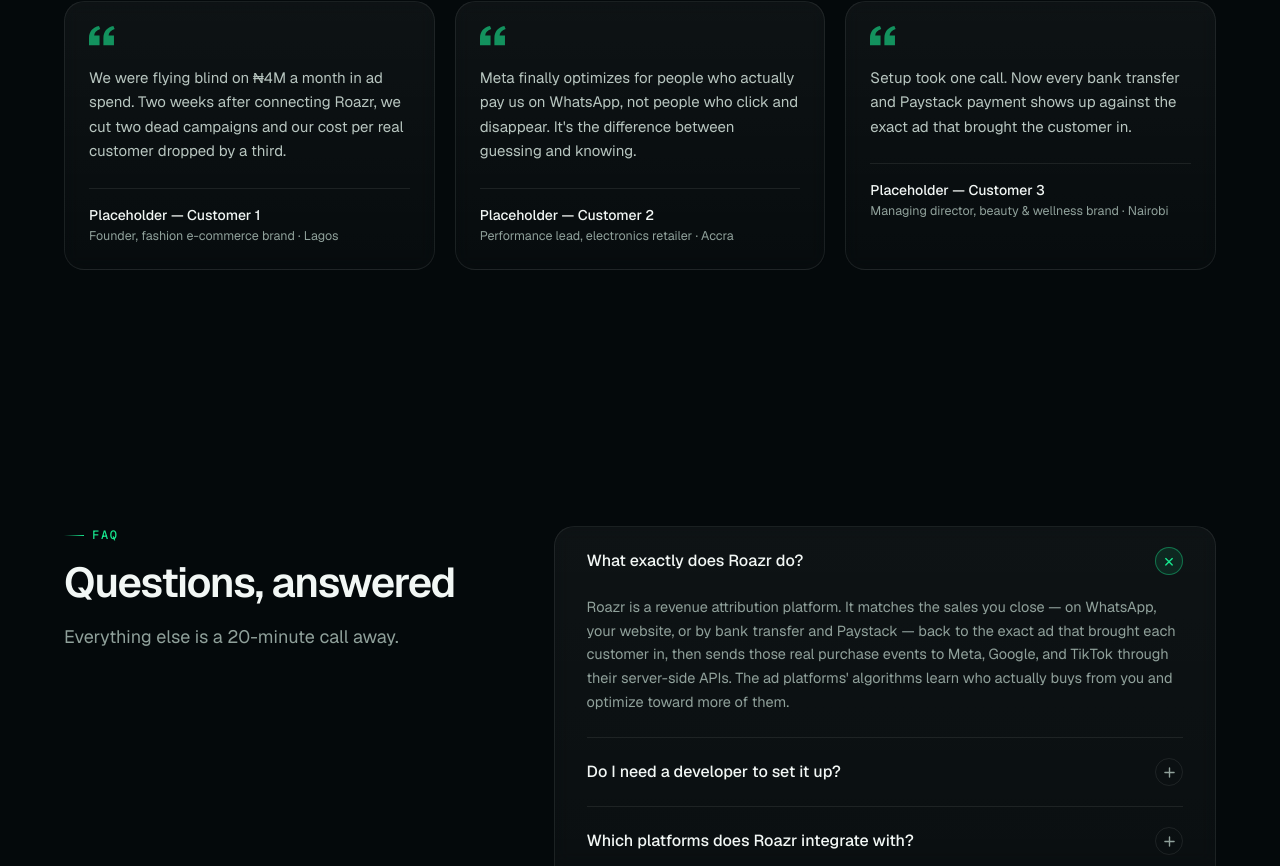
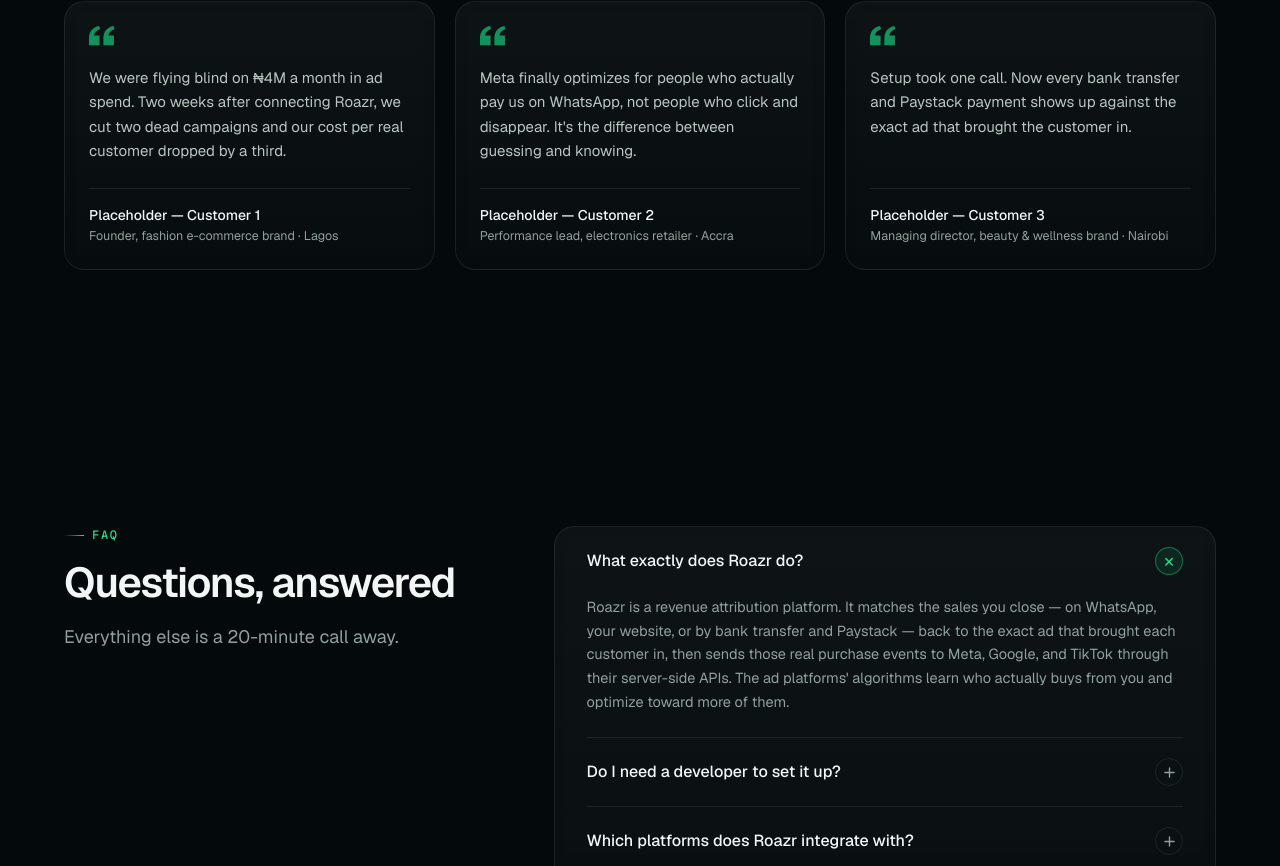
Before and after one commit to AxotechFuture/roazr-website, a Next.js app: page / in a window 1280 px wide. Shown: the part 5148-6014 px from the top of the page. Built offline with nearby package versions, Linux system fonts and the light colour scheme.

Commit message:
style(design): F-006 — testimonial attributions bottom-align across cards
Co-Authored-By: Claude Fable 5 <noreply@anthropic.com>

```diff
--- a/components/sections/Testimonials.tsx
+++ b/components/sections/Testimonials.tsx
@@ -31,10 +31,10 @@ export function Testimonials() {
                     transform="scale(0.96)"
                   />
                 </svg>
-                <blockquote className="text-[15px] leading-relaxed text-muted-strong">
+                <blockquote className="mb-6 text-[15px] leading-relaxed text-muted-strong">
                   {t.quote}
                 </blockquote>
-                <figcaption className="mt-6 border-t border-line pt-4">
+                <figcaption className="mt-auto border-t border-line pt-4">
                   <p className="text-sm font-medium text-foreground">{t.name}</p>
                   <p className="mt-0.5 text-[12.5px] text-muted">{t.role}</p>
                 </figcaption>
```
